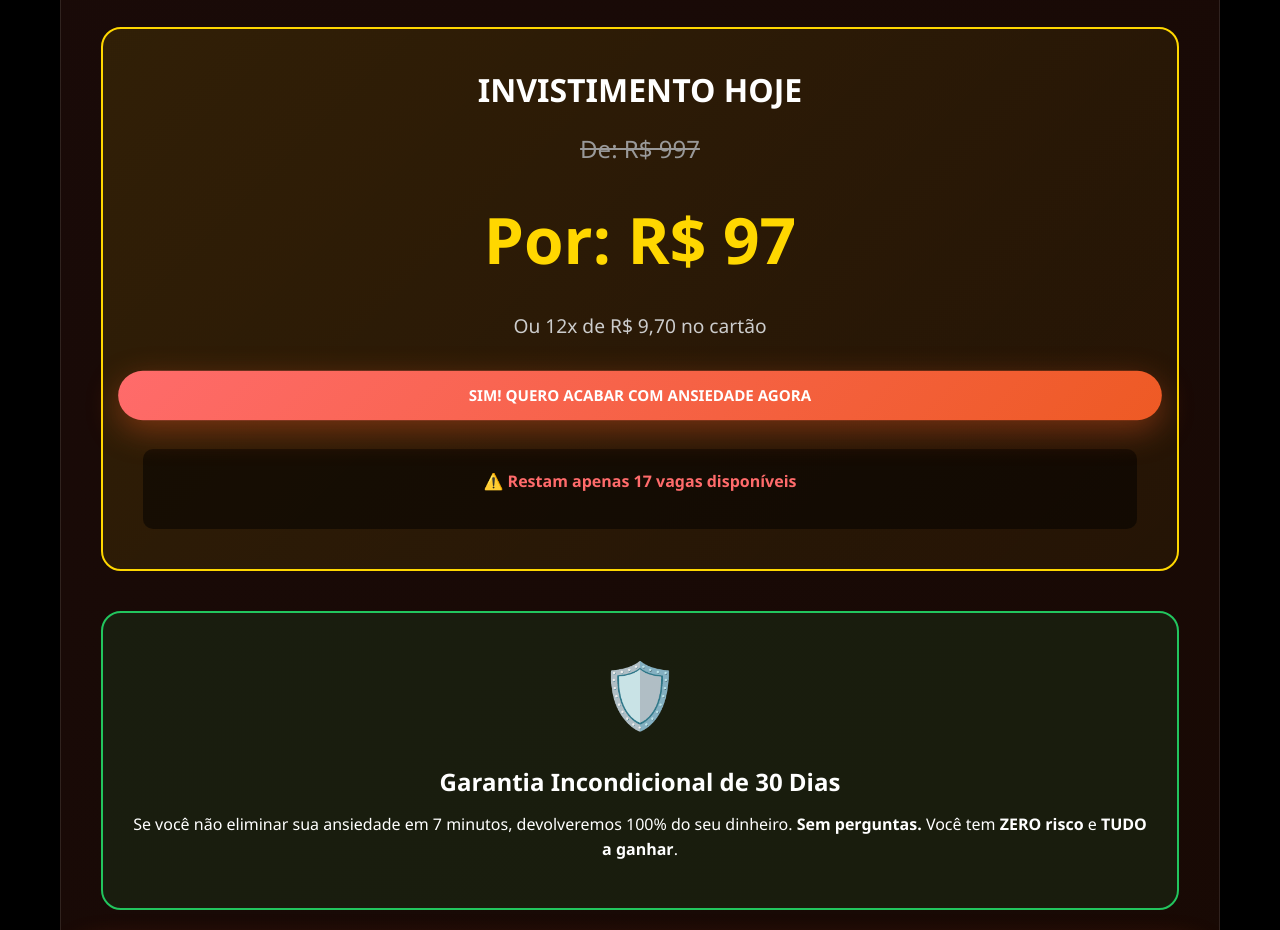
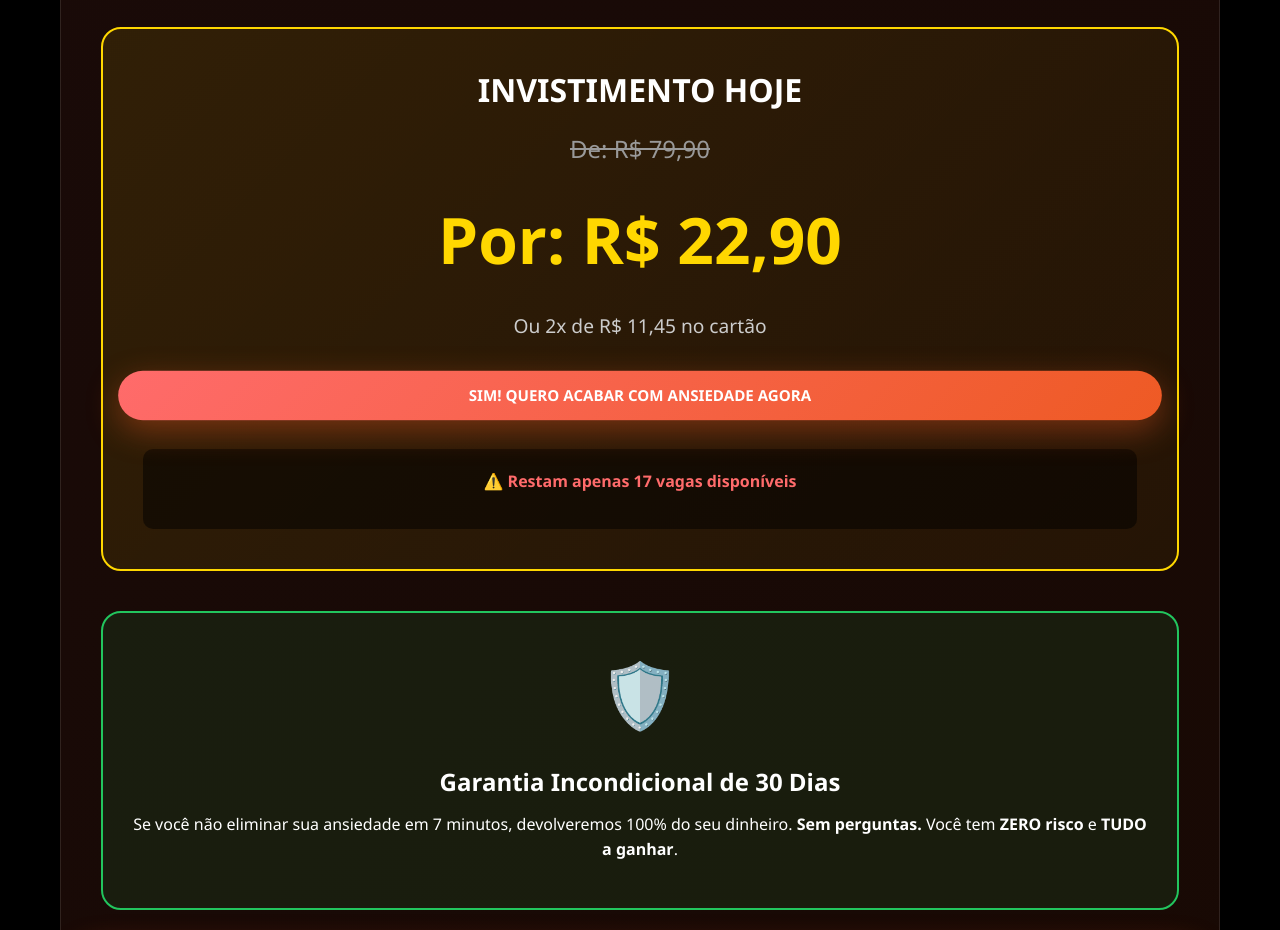
Before and after one commit to jhonifreitas91-byte/metodo-ansiedade, a plain HTML site: page index.html in a window 1280 px wide. Shown: the part 4300-5230 px from the top of the page. Drawn offline with Linux system fonts and the light colour scheme.

Commit message:
Update index.html

```diff
--- a/index.html
+++ b/index.html
@@ -610,9 +610,9 @@
             <!-- Preço -->
             <div class="pricing">
                 <h2 style="font-size: 2em; margin-bottom: 20px;">INVISTIMENTO HOJE</h2>
-                <div class="price-original">De: R$ 997</div>
-                <div class="price-current">Por: R$ 97</div>
-                <div class="price-installment">Ou 12x de R$ 9,70 no cartão</div>
+                <div class="price-original">De: R$ 79,90</div>
+                <div class="price-current">Por: R$ 22,90</div>
+                <div class="price-installment">Ou 2x de R$ 11,45 no cartão</div>
 
                 <!-- CORREÇÃO: Botão menor e centralizado -->
                 <div class="btn-container">
```
